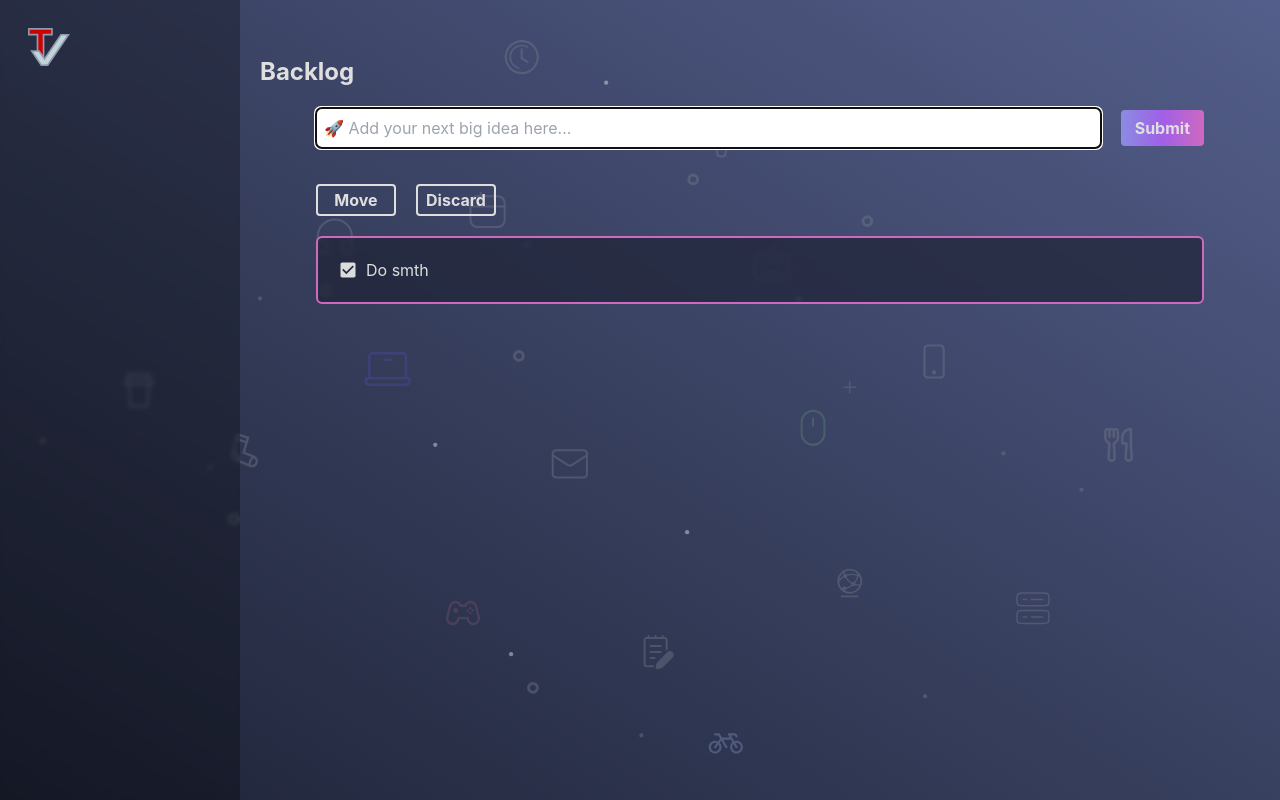
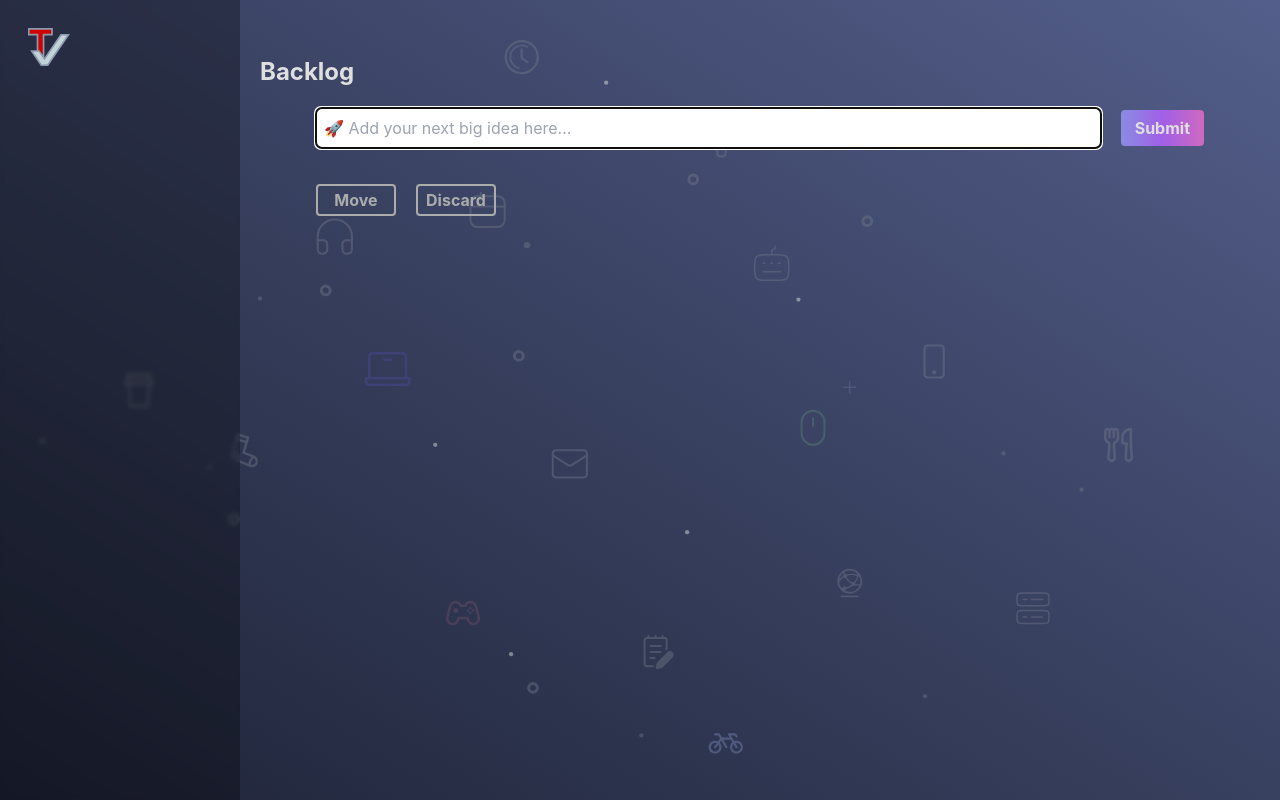
Before and after one commit to MHassanTariq/task-tracker, a React (Create React App) app: page / in a window 1280 px wide. Built offline with nearby package versions, Linux system fonts and the light colour scheme.

Commit message:
feat: added backlog functionality

```diff
--- a/src/components/calendarButton.tsx
+++ b/src/components/calendarButton.tsx
@@ -7,9 +7,11 @@ import { DateCalendar } from "@mui/x-date-pickers/DateCalendar";
 import dayjs, { Dayjs } from "dayjs";
 import { PickersDay, PickersDayProps } from "@mui/x-date-pickers";
 import { areTwoDatesSame } from "../helpers/dateTimeHelper";
+import { StandardButton, StandardButtonProps } from "./standardButton";
 
 interface Props {
   currentSelectedDate: Date;
+  btnConfig?: Omit<StandardButtonProps, "onClick">;
   highlightedDays?: Date[];
   onDateChange: (date: Date) => void;
 }
@@ -45,8 +47,9 @@ function ServerDay(
 
 const CalendarIconWithDatePicker = ({
   currentSelectedDate,
+  btnConfig,
+  highlightedDays = [],
   onDateChange,
-  highlightedDays = [],
 }: Props) => {
   const [anchorEl, setAnchorEl] = useState(null);
 
@@ -61,11 +64,20 @@ const CalendarIconWithDatePicker = ({
   const open = Boolean(anchorEl);
   const id = open ? "simple-popover" : undefined;
 
+  function renderParentComponent() {
+    if (!btnConfig)
+      return (
+        <IconButton onClick={handleIconClick}>
+          <CalendarMonthIcon style={{ color: "gainsboro" }} />
+        </IconButton>
+      );
+
+    return <StandardButton {...btnConfig} onClick={handleIconClick} />;
+  }
+
   return (
     <div>
-      <IconButton onClick={handleIconClick}>
-        <CalendarMonthIcon style={{ color: "gainsboro" }} />
-      </IconButton>
+      {renderParentComponent()}
       <Popover
         id={id}
         open={open}
--- a/src/components/standardButton.tsx
+++ b/src/components/standardButton.tsx
@@ -4,7 +4,7 @@ import styles from "../utils/styles";
 
 type Size = "small" | "medium" | "large";
 
-interface Props {
+export interface StandardButtonProps {
   type: "submit" | "button";
   text: string;
   size?: Size;
@@ -18,7 +18,7 @@ export function StandardButton({
   size = "small",
   disabled = false,
   onClick,
-}: Props) {
+}: StandardButtonProps) {
   function getDimensionsFromSize(): string {
     switch (size) {
       case "small":
--- a/src/components/taskCard.tsx
+++ b/src/components/taskCard.tsx
@@ -22,7 +22,6 @@ interface Props {
   taskOperations: TaskOperations;
   editingTaskId?: string;
   isHighlighted?: boolean;
-  disableRightOptions?: boolean;
 }
 
 export default function TaskCard({
@@ -30,7 +29,6 @@ export default function TaskCard({
   editingTaskId,
   taskOperations,
   isHighlighted,
-  disableRightOptions,
 }: Props) {
   const { onDelete, onToggle, editTask, setEditingTaskId } = taskOperations;
   const { id, isCompleted, text } = task;
@@ -92,8 +90,6 @@ export default function TaskCard({
   }
 
   function RightIcon() {
-    if (disableRightOptions) return null;
-
     if (editingTaskId === id)
       return (
         <IconButton
--- a/src/components/taskCreationForm.tsx
+++ b/src/components/taskCreationForm.tsx
@@ -17,7 +17,7 @@ export default function TaskCreationForm({
   placeholder = "📝 Add your task here...",
   onSubmitTask,
 }: Props) {
-  const { register, handleSubmit, setFocus } = useForm<Inputs>({
+  const { register, handleSubmit, setFocus, reset } = useForm<Inputs>({
     mode: "onSubmit",
   });
   useEffect(() => {
@@ -26,6 +26,7 @@ export default function TaskCreationForm({
 
   const onSubmit: SubmitHandler<Inputs> = (data) => {
     onSubmitTask(data.task);
+    reset();
     setFocus("task");
   };
 
--- a/src/components/taskList.tsx
+++ b/src/components/taskList.tsx
@@ -5,7 +5,6 @@ import TaskCard, { TaskOperations } from "./taskCard";
 export interface DraggableTaskProps {
   task: Task;
   isHighlighted?: boolean;
-  disableRightOptions?: boolean;
 }
 
 interface Props {
@@ -47,7 +46,6 @@ function DraggableTaskList({
                     editingTaskId={editingTaskId}
                     taskOperations={taskOperations}
                     isHighlighted={item.isHighlighted}
-                    disableRightOptions={item.disableRightOptions}
                   />
                 </div>
               )}
--- a/src/helpers/taskHelpers.ts
+++ b/src/helpers/taskHelpers.ts
@@ -51,10 +51,9 @@ export function formatTasksToReport(
   )}:${completedTaskString}${remainingTaskString}`;
 }
 
-export function converTaskToDraggableTask(task: Task): DraggableTaskProps {
+export function convertTaskToDraggableTask(task: Task): DraggableTaskProps {
   return {
     task,
     isHighlighted: false,
-    disableRightOptions: false,
   };
 }
--- a/src/page/backlog/backlog.tsx
+++ b/src/page/backlog/backlog.tsx
@@ -3,31 +3,30 @@ import colors from "../../utils/colors";
 import styles from "../../utils/styles";
 import TaskCreationForm from "../../components/taskCreationForm";
 import { StandardButton } from "../../components/standardButton";
-import DraggableTaskList, {
-  DraggableTaskProps,
-} from "../../components/taskList";
+import DraggableTaskList from "../../components/taskList";
+import { useBacklog } from "./useBacklog";
+import CalendarButton from "../../components/calendarButton";
 
 function Backlog() {
-  function onAdd() {}
-  function onMove() {}
-  function onDiscard() {}
+  const {
+    backlogTasks,
+    editTaskId,
+    areOptionsDisabled,
+    onAddBacklogTask,
+    onDeleteTask,
+    onEditTask,
+    setEditTaskId,
+    moveTaskToDate,
+    discardTasks,
+    toggleBacklog,
+    onDragEnd,
+  } = useBacklog();
   const taskOperations = {
-    onDelete: onMove,
-    onToggle: onMove,
-    editTask: onMove,
-    setEditingTaskId: onMove,
+    onDelete: onDeleteTask,
+    onToggle: toggleBacklog,
+    editTask: onEditTask,
+    setEditingTaskId: setEditTaskId,
   };
-  const taskList: DraggableTaskProps = {
-    task: {
-      id: "123",
-      text: "Do smth",
-      isCompleted: false,
-    },
-    isHighlighted: true,
-    disableRightOptions: true,
-  };
-
-  const areOptionsDisabled = false;
 
   function Title() {
     return <p className={`${colors.titleText}`}>Backlog</p>;
@@ -36,15 +35,18 @@ function Backlog() {
   function StandardButtonOptions() {
     return (
       <div className={`${styles.flexRow} gap-5 pt-4`}>
-        <StandardButton
-          type="button"
-          onClick={onMove}
-          text="Move"
-          disabled={areOptionsDisabled}
+        <CalendarButton
+          currentSelectedDate={new Date()}
+          onDateChange={moveTaskToDate}
+          btnConfig={{
+            type: "button",
+            text: "Move",
+            disabled: areOptionsDisabled,
+          }}
         />
         <StandardButton
           type="button"
-          onClick={onDiscard}
+          onClick={discardTasks}
           text="Discard"
           disabled={areOptionsDisabled}
         />
@@ -53,18 +55,19 @@ function Backlog() {
   }
 
   return (
-    <PageScreen onDragEnd={() => {}}>
+    <PageScreen onDragEnd={onDragEnd}>
       <Title />
       <div className={styles.bodyArea}>
         <TaskCreationForm
-          onSubmitTask={onAdd}
+          onSubmitTask={onAddBacklogTask}
           placeholder="🚀 Add your next big idea here..."
         />
         <StandardButtonOptions />
         <DraggableTaskList
-          taskList={[taskList]}
+          taskList={backlogTasks}
           listId={"backlogList"}
           taskOperations={taskOperations}
+          editingTaskId={editTaskId}
         />
       </div>
     </PageScreen>
--- /dev/null
+++ b/src/page/backlog/useBacklog.ts
@@ -0,0 +1,111 @@
+import { useEffect, useState } from "react";
+import {
+  convertTaskToDraggableTask,
+  createNewTask,
+} from "../../helpers/taskHelpers";
+import {
+  getBacklogTasks,
+  getDatedTasks,
+  saveDatedTasks,
+  storeBacklogTasks,
+} from "../../services/tasks";
+import { DraggableTaskProps } from "../../components/taskList";
+import { DropResult } from "react-beautiful-dnd";
+
+export function useBacklog() {
+  const [backlogTasks, setBacklogTasks] = useState<DraggableTaskProps[]>(
+    getBacklogTasks().map(convertTaskToDraggableTask)
+  );
+  const [editTaskId, setEditTaskId] = useState<string | undefined>();
+  const [areOptionsDisabled, setAreOptionsDisabled] = useState<boolean>(false);
+
+  // hooks to monitor backlog task and update store
+  useEffect(() => {
+    storeBacklogTasks(backlogTasks.map((item) => item.task));
+    const ids = getHighlightedTaskIds();
+    setAreOptionsDisabled(ids.length === 0);
+    // eslint-disable-next-line react-hooks/exhaustive-deps
+  }, [backlogTasks]);
+
+  // private functions
+  function getHighlightedTaskIds(): string[] {
+    const ids: string[] = backlogTasks
+      .filter((item) => item.isHighlighted)
+      .map((item) => item.task.id);
+    return ids;
+  }
+
+  // public functions
+  function onAddBacklogTask(text: string) {
+    const taskList = [
+      ...backlogTasks,
+      convertTaskToDraggableTask(createNewTask(text)),
+    ];
+    setBacklogTasks(taskList);
+  }
+
+  function toggleBacklog(id: string) {
+    const index = backlogTasks.findIndex((task) => task.task.id === id);
+    if (index === -1) return;
+
+    backlogTasks[index].isHighlighted = !backlogTasks[index].isHighlighted;
+    setBacklogTasks([...backlogTasks]);
+  }
+
+  function onDeleteTask(id: string) {
+    setBacklogTasks(backlogTasks.filter((item) => item.task.id !== id));
+  }
+
+  function onEditTask(id: string, text: string) {
+    let index = backlogTasks.findIndex((item) => item.task.id === id);
+    if (text === "" || index < 0) return;
+
+    backlogTasks[index].task.text = text;
+    return setBacklogTasks([...backlogTasks]);
+  }
+
+  function discardTasks() {
+    const ids = getHighlightedTaskIds();
+    setBacklogTasks(backlogTasks.filter((item) => !ids.includes(item.task.id)));
+  }
+
+  function moveTaskToDate(date: Date) {
+    const ids = getHighlightedTaskIds();
+    const savedTaskList = getDatedTasks("taskList", date);
+    const completedList = getDatedTasks("completedList", date);
+    const newTaskList = backlogTasks
+      .filter((item) => ids.includes(item.task.id))
+      .map((item) => item.task);
+    saveDatedTasks(date, {
+      taskList: savedTaskList.concat(newTaskList),
+      completedList,
+    });
+
+    // delete the tasks that have been moved
+    discardTasks();
+  }
+
+  function onDragEnd(result: DropResult) {
+    const { destination, source } = result;
+
+    if (!destination) return;
+    const newTaskArray = [...backlogTasks];
+    const [draggedItem] = newTaskArray.splice(source.index, 1);
+    newTaskArray.splice(destination.index, 0, draggedItem);
+    setBacklogTasks(newTaskArray);
+  }
+
+  return {
+    backlogTasks,
+    editTaskId,
+    areOptionsDisabled,
+    setEditTaskId,
+    onAddBacklogTask,
+    toggleBacklog,
+    onDeleteTask,
+    onEditTask,
+    discardTasks,
+    moveTaskToDate,
+    onDragEnd,
+  };
+}
--- a/src/page/home/useHome.ts
+++ b/src/page/home/useHome.ts
@@ -2,7 +2,7 @@ import { useEffect, useState } from "react";
 import { DropResult } from "react-beautiful-dnd";
 import { HeaderButtonProps } from "../../components/header";
 import {
-  converTaskToDraggableTask,
+  convertTaskToDraggableTask,
   createNewTask,
   formatTasksToReport,
   searchTask,
@@ -17,7 +17,7 @@ import { strings } from "../../utils/constants";
 
 export function useHome() {
   // variables
-  const [dateToday, setDate] = useState(new Date());
+  const [dateToday, setDateToday] = useState(new Date());
   const [taskList, setTaskList] = useState<Task[]>(
     getDatedTasks("taskList", dateToday)
   );
@@ -124,9 +124,13 @@ export function useHome() {
       : setCompletedList(newTaskArray);
   };
 
+  function setDate(date: Date) {
+    setDateToday(date);
+  }
+
   return {
-    taskList: taskList.map(converTaskToDraggableTask),
-    completedList: completedList.map(converTaskToDraggableTask),
+    taskList: taskList.map(convertTaskToDraggableTask),
+    completedList: completedList.map(convertTaskToDraggableTask),
     dateToday,
     headerButtons,
     highlightedDates,
--- a/src/services/tasks.ts
+++ b/src/services/tasks.ts
@@ -52,3 +52,13 @@ export function getTaskedDatesInMonth(): Date[] {
   }
   return highlightedTasks;
 }
+
+export function storeBacklogTasks(tasks: Task[]) {
+  localStorage.setItem("Backlog", JSON.stringify(tasks));
+}
+export function getBacklogTasks(): Task[] {
+  const tasks = getObjectFromString<Task[]>(
+    localStorage.getItem("Backlog") ?? ""
+  );
+  return tasks ?? [];
+}
```
